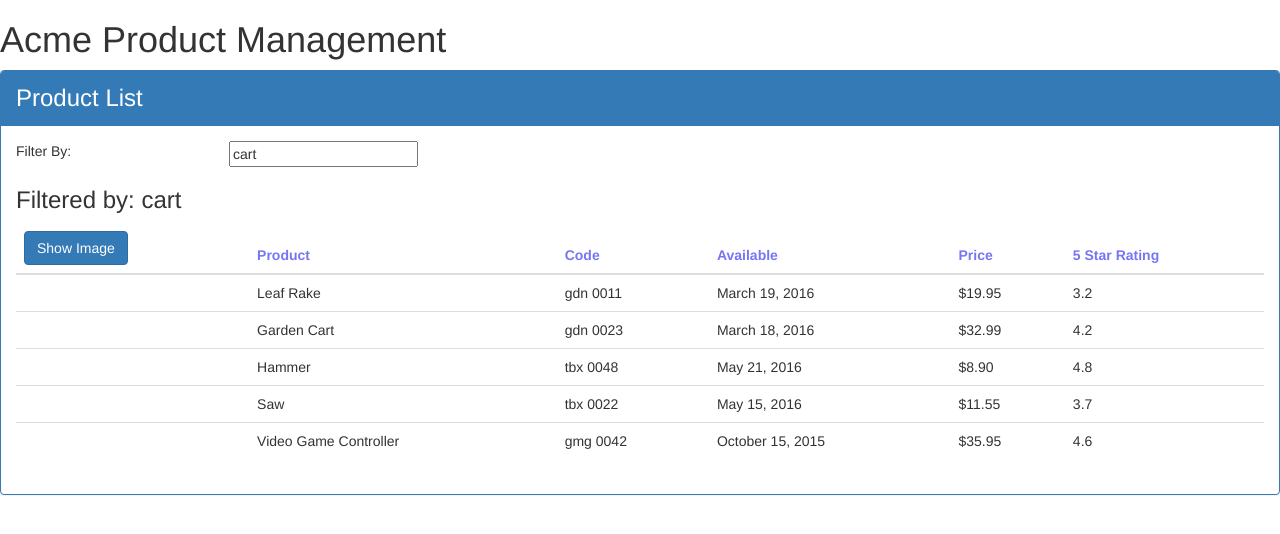
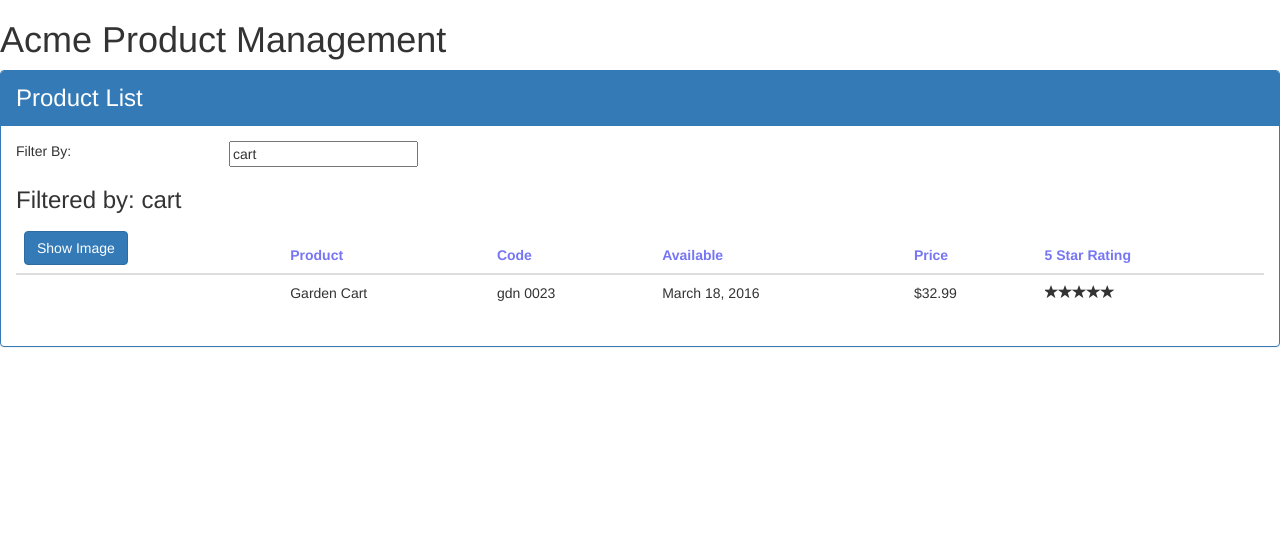
Before and after one commit to akash-011/Angular-Getting_started, an Angular app: page / in a window 1280 px wide. Shown: the top 534 px of the page. Built offline with nearby package versions, Linux system fonts and the light colour scheme.

Commit message:
Added Nested Components

```diff
--- a/src/app/app.module.ts
+++ b/src/app/app.module.ts
@@ -5,12 +5,14 @@
 import { AppComponent } from './app.component';
 import { ProductListComponent } from './products/product-list.component';
 import { ConvertToSpaces } from './shared/convert-to-spaces.pipe';
+import { StarComponent } from './shared/star.component';
 
 @NgModule({
   declarations: [
     AppComponent,
     ProductListComponent,
-    ConvertToSpaces
+    ConvertToSpaces,
+    StarComponent
   ],
   imports: [
     BrowserModule,
--- a/src/app/products/product-list.component.html
+++ b/src/app/products/product-list.component.html
@@ -33,7 +33,7 @@
                     </tr>
                 </thead>
                 <tbody>
-                    <tr *ngFor='let product of products'>
+                    <tr *ngFor='let product of filteredProduct'>
                         <td>
                             <img *ngIf = 'showImage'
                                 [src]='product.imageUrl'
@@ -45,7 +45,10 @@
                         <td>{{ product.productCode | lowercase | convertToSpaces: '-' }}</td>
                         <td>{{ product.releaseDate }}</td>
                         <td>{{ product.price | currency:'USD':true:'1.2-2'}}</td>
-                        <td>{{ product.starRating }}</td>
+                        <td>
+                            <pm-star [rating]='product.starRating'
+                             (ratingClicked)='onRatingClicked($event)'></pm-star>
+                        </td>
                     </tr>
                 </tbody>
             </table>
--- a/src/app/products/product-list.component.ts
+++ b/src/app/products/product-list.component.ts
@@ -1,5 +1,6 @@
 import { Component, OnInit } from "@angular/core";
 import { IProducts } from './product';
+
 @Component({
     selector: 'pm-products',
     templateUrl: './product-list.component.html',
@@ -11,7 +12,18 @@
     imageWidth: number = 50;
     imageMargin : number = 2;
     showImage: boolean = false;
-    listFilter: string = 'cart';
+
+    _listFilter: string;
+    get listFilter(): string{
+        return this._listFilter;
+    }
+    set listFilter(value: string){
+        this._listFilter = value;
+        this.filteredProduct = this.listFilter ? this.performFilter(this.listFilter) : this.products;
+    }
+
+
+    filteredProduct : IProducts[];
     products: IProducts[] = [
         {
             "productId": 1,
@@ -65,6 +77,19 @@
         }
     ];
 
+    constructor() {
+        this.filteredProduct = this.products;
+        this.listFilter = 'cart';
+    }
+
+
+    performFilter(filterBy: string): IProducts[]{
+        filterBy = filterBy.toLocaleLowerCase();
+        return this.products.filter((product:  IProducts) =>
+            product.productName.toLocaleLowerCase().indexOf(filterBy)!== -1);
+    }
+
+
     toggleImage(): void{
         this.showImage = !this.showImage;
     }
@@ -72,4 +97,8 @@
     ngOnInit(): void{
         console.log("In OnInit");
     }
+
+    onRatingClicked(message: string): void{
+        this.pageTitle = 'Product list' + message
+    }
 }
--- a/src/app/shared/star.component.html
+++ b/src/app/shared/star.component.html
@@ -1,6 +1,7 @@
 <div class="crop"
     [style.width.px]="starWidth"
-    [title]="rating">
+    [title]="rating"
+    (click) ="onClick()">
     <div style="width: 86px">
         <span class="glyphicon glyphicon-star"></span>
         <span class="glyphicon glyphicon-star"></span>
--- /dev/null
+++ b/src/app/shared/star.component.ts
@@ -0,0 +1,23 @@
+import { Component, Input, OnChanges, EventEmitter, Output } from "@angular/core";
+
+
+@Component({
+    selector: 'pm-star',
+    templateUrl: './star.component.html',
+    styleUrls: ['./star.component.css'],
+})
+export class StarComponent implements OnChanges{
+
+    @Input() rating: number;
+    starWidth: number;
+    @Output() ratingClicked: EventEmitter<string> =
+        new EventEmitter<string>();
+
+    ngOnChanges(): void{
+        this.starWidth = this.rating * 86/5;
+    }
+    onClick(): void{
+        this.ratingClicked.emit(`The rating ${this.rating} was clicked!`)
+    }
+
+}
```
